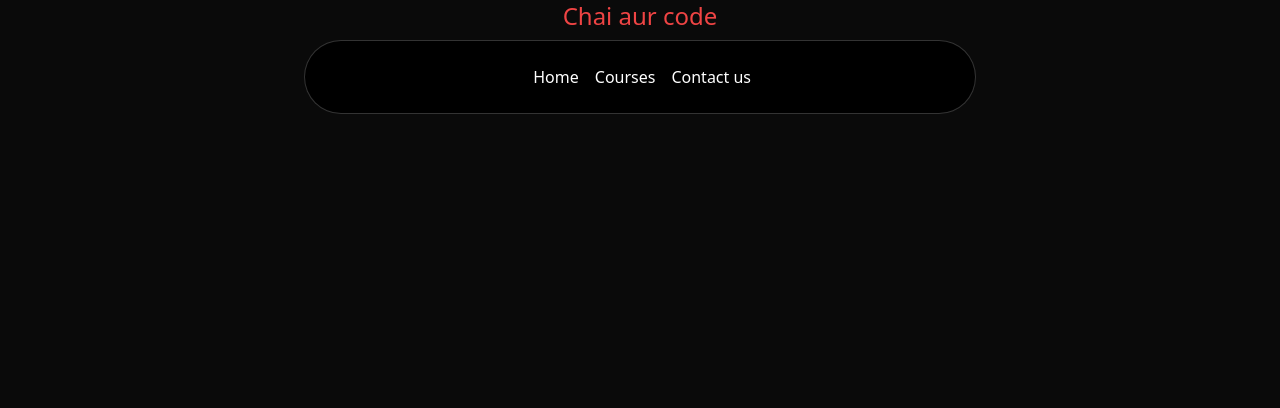
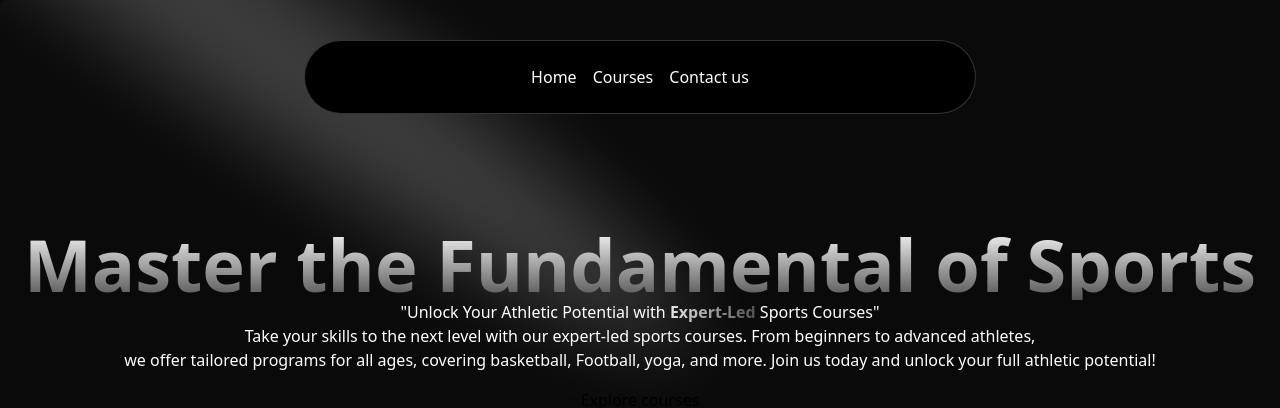
Before and after one commit to brihat2590/Sports-Course-Selling-App, a Next.js app: page / in a window 1280 px wide. Shown: the top 408 px of the page. Built offline with nearby package versions, Linux system fonts and the light colour scheme.

Commit message:
added the hero section with spotlight

```diff
--- a/app/layout.tsx
+++ b/app/layout.tsx
@@ -24,7 +24,7 @@ export default function RootLayout({
   children: React.ReactNode;
 }>) {
   return (
-    <html lang="en"className="dark">
+    <html lang="en" className="dark">
       <body
         className={`${geistSans.variable} ${geistMono.variable} antialiased`}
       >
--- a/app/page.tsx
+++ b/app/page.tsx
@@ -1,9 +1,11 @@
+import Herosection from '@/components/Herosection'
 import React from 'react'
 
 function page() {
   return (
-    <main className='min-h-screen bg-black/[0.96] antialiased bg-grid-white/[0.02]'>
-      <h1 className='text-center text-2xl text-red-500 '>Chai aur code</h1>
+    <main className='min-h-screen bg-black/[0.96] antialiased  '>
+
+          <Herosection/>
 
 
     </main>
--- /dev/null
+++ b/components/Herosection.tsx
@@ -0,0 +1,29 @@
+import Link from "next/link";
+import { Spotlight } from "./ui/Spotlight";
+export default function Herosection(){
+    return(
+        <div className="h-auto md:h-[40rem] w-full rounded-md flex flex-col  justify-center items-center relative overflow-hidden mx-auto py-10 md:py-0 ">
+            <Spotlight className="-top-40 left-0 md:left-60 md:-top-20"
+        fill="white"/>
+
+                <div className="p-4 relative z-10 w-full text-center">
+                    <h1 className="mt-20 md:mt-0 text-4xl md:text-7xl font-bold bg-clip-text text-transparent bg-gradient-to-b from-neutral-50 to-neutral-600">Master the Fundamental of Sports</h1>
+                    <span className="text-white mt-2">"Unlock Your Athletic Potential with <span className="bg-clip-text text-transparent bg-gradient-to-r from-neutral-200 to-neutral-600 font-bold">Expert-Led</span> Sports Courses"</span>
+                    <p className="text-white ">Take your skills to the next level with our expert-led sports courses. From beginners to advanced athletes,<br/> we offer tailored programs for all ages, covering basketball, Football, yoga, and more. Join us today and unlock your full athletic potential!</p>
+                    <div className="mt-4 ">
+
+                        <Link href={"/courses"}>Explore courses</Link>
+                    </div>
+
+
+
+
+                </div>
+
+
+
+
+
+        </div>
+    )
+}
--- a/components/Navbar.tsx
+++ b/components/Navbar.tsx
@@ -12,7 +12,7 @@ function Navbar({ className }: { className?: string }) {
       className={cn("fixed top-10 inset-x-0 max-w-2xl mx-auto z-50", className)}>
 
         <Menu setActive={setActive}>
-            ,<Link href='/'><MenuItem setActive={setActive} active={active} item="Home"></MenuItem></Link>
+            <Link href='/'><MenuItem setActive={setActive} active={active} item="Home"></MenuItem></Link>
 
             <MenuItem setActive={setActive} active={active} item="Courses">
             <div className="flex flex-col text-sm space-y-4">
--- /dev/null
+++ b/components/ui/Spotlight.tsx
@@ -0,0 +1,56 @@
+import React from "react";
+import { cn } from "@/utils/cn";
+
+type SpotlightProps = {
+  className?: string;
+  fill?: string;
+};
+
+export const Spotlight = ({ className, fill }: SpotlightProps) => {
+  return (
+    <svg
+      className={cn(
+        "animate-spotlight pointer-events-none absolute z-[1]  h-[169%] w-[138%] lg:w-[84%] opacity-0",
+        className
+      )}
+      xmlns="http://www.w3.org/2000/svg"
+      viewBox="0 0 3787 2842"
+      fill="none"
+    >
+      <g filter="url(#filter)">
+        <ellipse
+          cx="1924.71"
+          cy="273.501"
+          rx="1924.71"
+          ry="273.501"
+          transform="matrix(-0.822377 -0.568943 -0.568943 0.822377 3631.88 2291.09)"
+          fill={fill || "white"}
+          fillOpacity="0.21"
+        ></ellipse>
+      </g>
+      <defs>
+        <filter
+          id="filter"
+          x="0.860352"
+          y="0.838989"
+          width="3785.16"
+          height="2840.26"
+          filterUnits="userSpaceOnUse"
+          colorInterpolationFilters="sRGB"
+        >
+          <feFlood floodOpacity="0" result="BackgroundImageFix"></feFlood>
+          <feBlend
+            mode="normal"
+            in="SourceGraphic"
+            in2="BackgroundImageFix"
+            result="shape"
+          ></feBlend>
+          <feGaussianBlur
+            stdDeviation="151"
+            result="effect1_foregroundBlur_1065_8"
+          ></feGaussianBlur>
+        </filter>
+      </defs>
+    </svg>
+  );
+};
--- a/tailwind.config.ts
+++ b/tailwind.config.ts
@@ -1,19 +1,36 @@
 import type { Config } from "tailwindcss";
 
 export default {
+  darkMode:"class",
   content: [
     "./pages/**/*.{js,ts,jsx,tsx,mdx}",
     "./components/**/*.{js,ts,jsx,tsx,mdx}",
     "./app/**/*.{js,ts,jsx,tsx,mdx}",
   ],
-  darkMode:"class",
+
   theme: {
     extend: {
+      animation: {
+        spotlight: "spotlight 2s ease .75s 1 forwards",},
+
       colors: {
         background: "var(--background)",
         foreground: "var(--foreground)",
       },
+      keyframes: {
+        spotlight: {
+          "0%": {
+            opacity: '0',
+            transform: "translate(-72%, -62%) scale(0.5)",
+          },
+          "100%": {
+            opacity: '1',
+            transform: "translate(-50%,-40%) scale(1)",
+          },
+        },
+      },
     },
-  },
+    },
+
   plugins: [],
 } satisfies Config;
```
